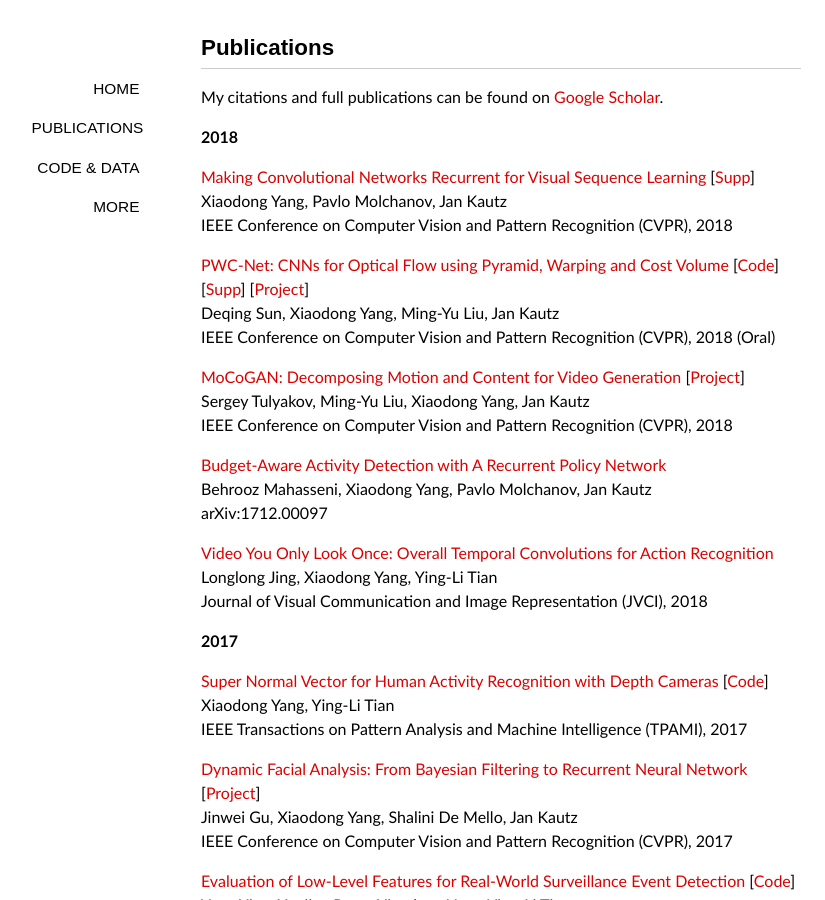
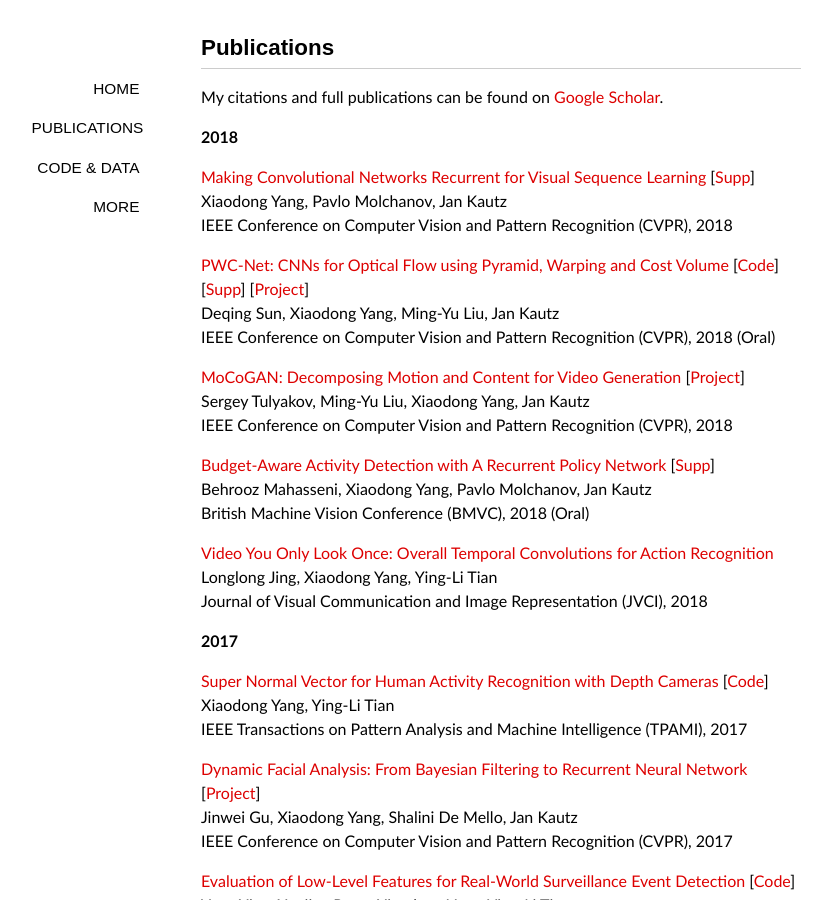
Before and after one commit to xiaodongyang/xiaodongyang.github.io, a Jekyll site: the page built from publications/index.md, in a window 1280 px wide and 900 px high. Shown: the whole window, without its empty margins (139-964 px from the left). Built offline with Jekyll 4.4.1, drawn with Linux system fonts in a browser that asks for light colours; some web fonts are replaced.

Commit message:
Update index.md

```diff
--- a/publications/index.md
+++ b/publications/index.md
@@ -21,9 +21,9 @@ IEEE Conference on Computer Vision and Pattern Recognition (CVPR), 2018 (Oral)
 Sergey Tulyakov, Ming-Yu Liu, Xiaodong Yang, Jan Kautz
 IEEE Conference on Computer Vision and Pattern Recognition (CVPR), 2018
 
-[Budget-Aware Activity Detection with A Recurrent Policy Network](https://arxiv.org/abs/1712.00097)
+[Budget-Aware Activity Detection with A Recurrent Policy Network](/publications/papers/bmvc18.pdf) [[Supp](/publications/papers/supp-bmvc18.pdf)]
 Behrooz Mahasseni, Xiaodong Yang, Pavlo Molchanov, Jan Kautz
-arXiv:1712.00097
+British Machine Vision Conference (BMVC), 2018 (Oral)
 
 [Video You Only Look Once: Overall Temporal Convolutions for Action Recognition](/publications/papers/jvci18.pdf)
 Longlong Jing, Xiaodong Yang, Ying-Li Tian
```
